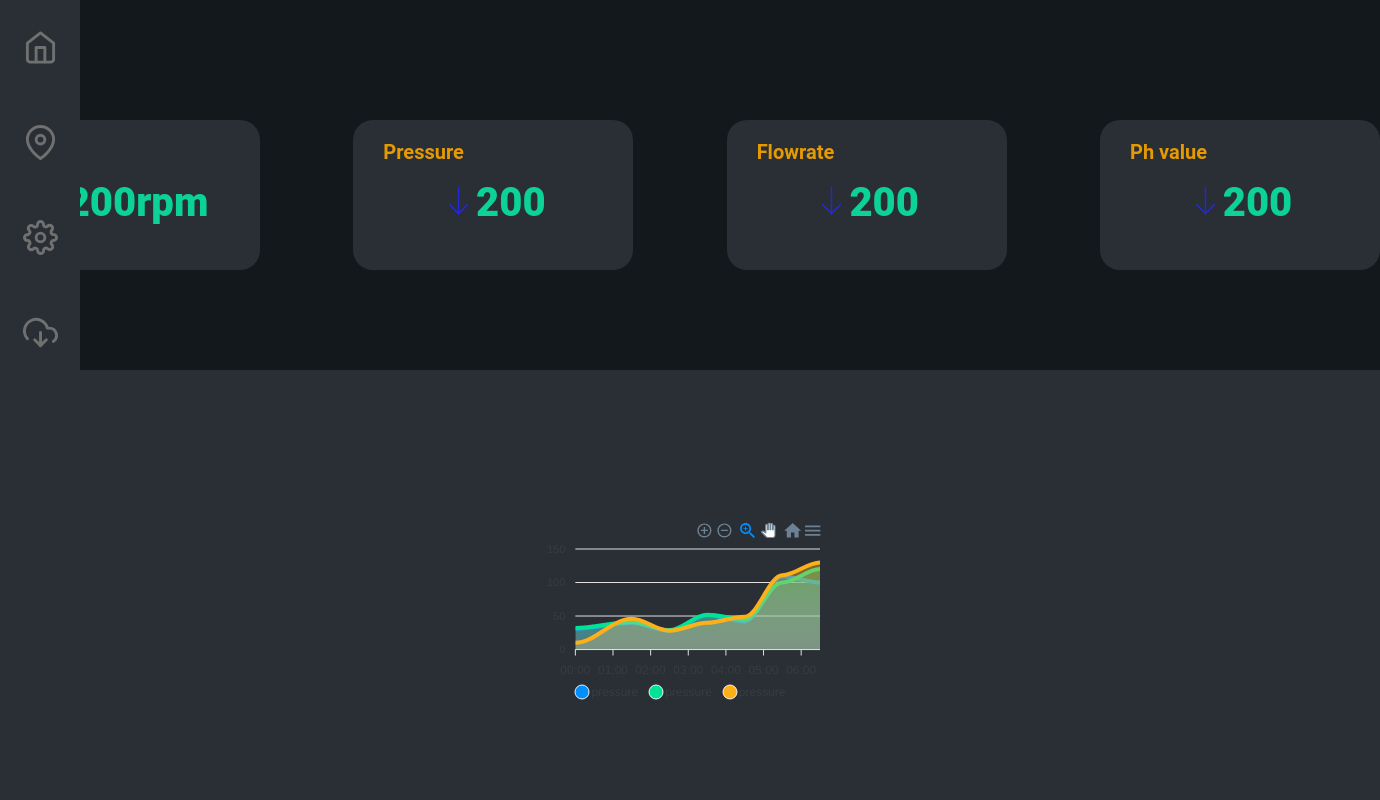
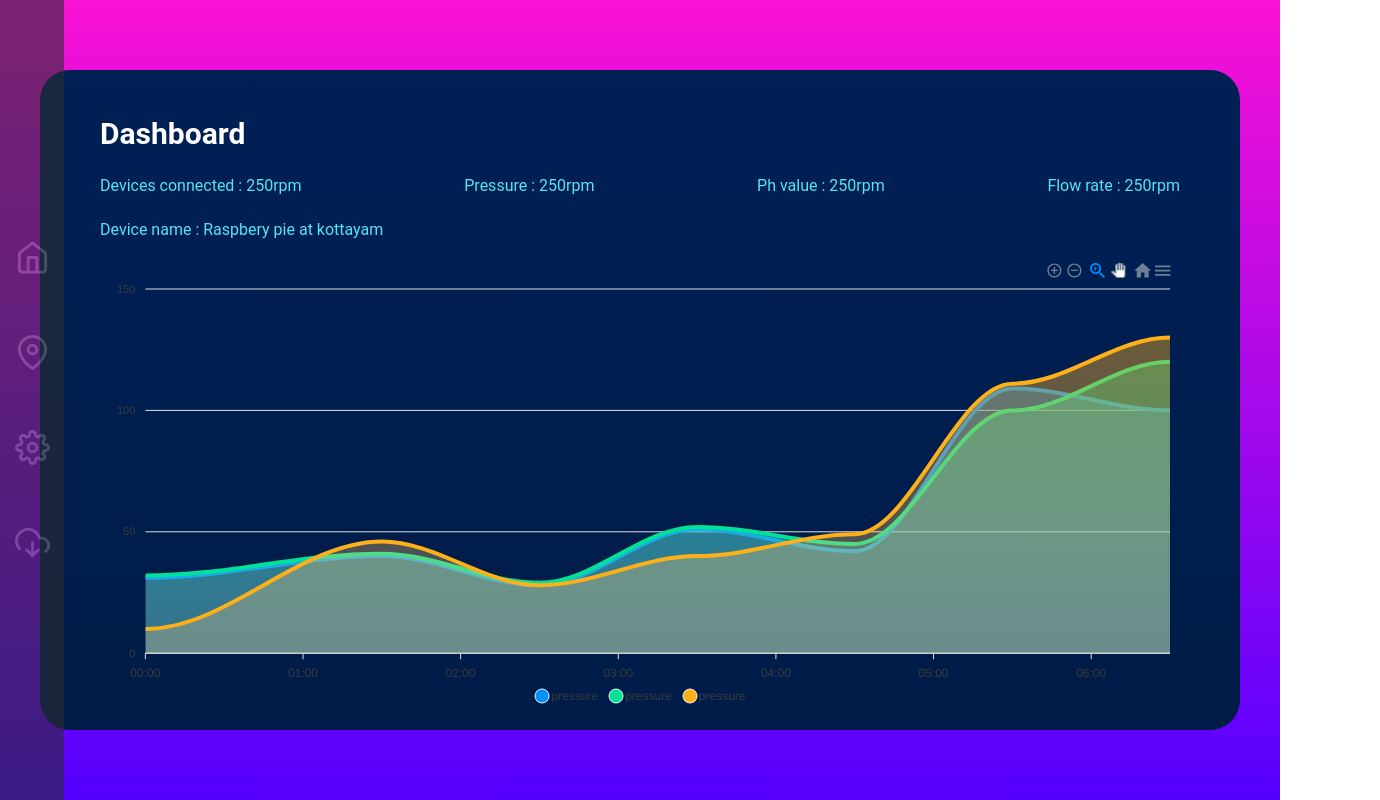
Before and after one commit to abhijith452/Water_Monitoring_System_Webapp, a React (Create React App) app in the folder water/: page / in a window 1280 px wide. Shown: the top 800 px of the page, 1380 px wide, since content can reach past the window. Built offline with nearby package versions, Linux system fonts and the light colour scheme.

Commit message:
New design again

```diff
--- a/water/src/App.js
+++ b/water/src/App.js
@@ -1,7 +1,7 @@
 import React from 'react';
 import './App.css';
 import Nav from './components/nav';
-import Menu from './components/menu';
+
 import Home from './components/home';
 
 function App() {
--- a/water/src/components/chart.js
+++ b/water/src/components/chart.js
@@ -39,7 +39,18 @@ function ApexChart(props){
 return(
  <div className ="chart">
 
-   <ReactApexChart className ="chart__container__chart" options={options} series = {series} type="area"/>
+  <div className="chart__container">
+  <h2 className="chart__container__title">Dashboard</h2>
+   <div className="chart__container__parameters">
+     <p className="chart__container__parameters__value">Devices connected : <span>250rpm</span></p>
+     <p className="chart__container__parameters__value">Pressure : <span>250rpm</span></p>
+     <p className="chart__container__parameters__value">Ph value : <span>250rpm</span></p>
+     <p className="chart__container__parameters__value">Flow rate : <span>250rpm</span></p>
+
+   </div>
+   <p className="chart__container__device">Device name : Raspbery pie at kottayam</p>
+   <ReactApexChart className ="chart__container__chart" options={options} series = {series} height ={450}type="area"/>
+   </div>
 
  </div>
 )
--- a/water/src/components/home.js
+++ b/water/src/components/home.js
@@ -19,7 +19,19 @@ function Home() {
     <div className="home">
 
        <div className ="cards">
-      <Card title = "Devices"
+       <Chart x ={data} x2 ={data1} x3 ={data2} y ={y} name="pressure"/>
+      </div>
+    </div>
+  );
+}
+
+export default Home;
+
+
+
+
+{/*
+<Card title = "Devices"
             value = "200rpm"
 
       />
@@ -37,24 +49,4 @@ function Home() {
       />
 
     </div>
-    <Chart x ={data} x2 ={data1} x3 ={data2} y ={y} name="pressure"/>
-    </div>
-  );
-}
-
-export default Home;
-
-
-function Card(props) {
-    return (
-      <div className="card">
-         <h5 className="card__title">{props.title}</h5>
-        <div className ="card__row">
-             <h3 className="card__row__icon"><svg role="img" xmlns="http://www.w3.org/2000/svg" viewBox="0 0 24 24" aria-labelledby="arrowDownIconTitle" stroke="#2329D6" stroke-width="1" stroke-linecap="square" stroke-linejoin="miter" fill="none" color="#2329D6"> <title id="arrowDownIconTitle">Arrow Down</title> <path d="M6 15l6 6 6-6"/> <path d="M12 3v17"/> <path stroke-linecap="round" d="M12 21v-1"/> </svg></h3>
-             <p className="card__row__value">{props.value}</p>
-        </div>
-
-
-      </div>
-    );
-  }
+    <Chart x ={data} x2 ={data1} x3 ={data2} y ={y} name="pressure"/> */}
--- a/water/src/components/menu.js
+++ /dev/null
@@ -1,15 +0,0 @@
-import React from 'react';
-import './scss/menu.scss';
-
-
-function Menu() {
-  return (
-    <div className="menu">
-     <svg xmlns="http://www.w3.org/2000/svg" viewBox="0 0 24 24" fill="none" stroke="currentColor" stroke-width="2" stroke-linecap="round" stroke-linejoin="round" class="feather feather-bell"><path d="M18 8A6 6 0 0 0 6 8c0 7-3 9-3 9h18s-3-2-3-9"></path><path d="M13.73 21a2 2 0 0 1-3.46 0"></path></svg>
-     <svg xmlns="http://www.w3.org/2000/svg" viewBox="0 0 24 24" fill="none" stroke="currentColor" stroke-width="2" stroke-linecap="round" stroke-linejoin="round" class="feather feather-settings"><circle cx="12" cy="12" r="3"></circle><path d="M19.4 15a1.65 1.65 0 0 0 .33 1.82l.06.06a2 2 0 0 1 0 2.83 2 2 0 0 1-2.83 0l-.06-.06a1.65 1.65 0 0 0-1.82-.33 1.65 1.65 0 0 0-1 1.51V21a2 2 0 0 1-2 2 2 2 0 0 1-2-2v-.09A1.65 1.65 0 0 0 9 19.4a1.65 1.65 0 0 0-1.82.33l-.06.06a2 2 0 0 1-2.83 0 2 2 0 0 1 0-2.83l.06-.06a1.65 1.65 0 0 0 .33-1.82 1.65 1.65 0 0 0-1.51-1H3a2 2 0 0 1-2-2 2 2 0 0 1 2-2h.09A1.65 1.65 0 0 0 4.6 9a1.65 1.65 0 0 0-.33-1.82l-.06-.06a2 2 0 0 1 0-2.83 2 2 0 0 1 2.83 0l.06.06a1.65 1.65 0 0 0 1.82.33H9a1.65 1.65 0 0 0 1-1.51V3a2 2 0 0 1 2-2 2 2 0 0 1 2 2v.09a1.65 1.65 0 0 0 1 1.51 1.65 1.65 0 0 0 1.82-.33l.06-.06a2 2 0 0 1 2.83 0 2 2 0 0 1 0 2.83l-.06.06a1.65 1.65 0 0 0-.33 1.82V9a1.65 1.65 0 0 0 1.51 1H21a2 2 0 0 1 2 2 2 2 0 0 1-2 2h-.09a1.65 1.65 0 0 0-1.51 1z"></path></svg>
-
-    </div>
-  );
-}
-
-export default Menu;
--- a/water/src/components/scss/chart.scss
+++ b/water/src/components/scss/chart.scss
@@ -1,18 +1,42 @@
 @import './main.scss';
 
 .chart{
-    width: 1400px;
-    height: 500px;
-    background-color: $primary;
-    margin-top: 100px;
+    width: 1200px;
+    height: 660px;
+    background-image: linear-gradient(#002056,#001B47);
+    border-radius: 30px;
 
-        @include flexbox(center,row);
+
+        @include flexbox(center,unset);
+
+        &__container{
+               width: 90%;
+
+        &__title{
+            color: white;
+            margin-top: 40px;
+            font-size: 30px;
+        }
+
+        &__parameters{
+            @include flexbox(space-between,row);
+            color: #56E4EE;
+            margin: 25px 0;
+            &__value{
+                font-size: medium;
+            }
+        }
+        &__device{
+            color: #56E4EE;
+            margin-bottom: 20px;
+            font-size: medium;
+        }
 
         &__chart{
-            margin: auto 0;
-            width: 1200px;
+            width: 100%;
+
         }
-
+    }
 
 
 }
--- a/water/src/components/scss/home.scss
+++ b/water/src/components/scss/home.scss
@@ -1,67 +1,8 @@
 @import './main.scss';
 
-.home{
-    margin-top: 5rem;
-    margin-left: 5rem;
-
-    @include flexbox(unset,column);
-    .cards{
-        width: 1400px;
-
-        @include flexbox(space-between,row);
-        .card{
-            margin-top: 40px;
-            width: 280px;
-            height: 150px;
-            background-color: $primary;
-            border-radius: 20px;
-
-
-            &__title{
-                margin-top: 20px;
-                margin-left: 30px;
-                color: $yel;
-                font-size: 20px;
-            }
-
-            &__row{
-
-             @include flexbox(center,row);
-
-             margin-top: 15px;
-                &__icon{
-
-                    svg{
-                        width: 35px;
-
-                        color: $blue;
-
-                    }
-
-                }
-                &__value{
-                    color: $gre;
-                    font-size: 40px;
-                    font-weight: 800;
-                }
-            }
-
-
-        }
-
-
-    }
+.home {
+    @include flexbox(center,unset);
+    align-items: center;
+    width: 100%;
+    height: 100vh;
 }
-
-@media only screen and (max-width: 768px){
-    .home{
-        margin-top: 5rem;
-        margin-left: 0;
-        @include flexbox(unset,column);
-        .cards{
-            @include flexbox(center,column);
-
-        }
-    }
-
-}
--- a/water/src/components/scss/main.scss
+++ b/water/src/components/scss/main.scss
@@ -25,5 +25,5 @@ $blue : #00AEE3;
 
 body{
     font-family: $font;
-    background-color: $secondary;
+    background-image: linear-gradient(#FA11D4, #5500FF);
 }
--- a/water/src/components/scss/menu.scss
+++ /dev/null
@@ -1,19 +0,0 @@
-@import './main.scss';
-
-.menu{
-    width: 100%;
-    height: 5rem;
-    position: fixed;
-    top: 0;
-    left: 0;
-    background-color: $primary;
-    @include flexbox(flex-end,row);
-
-    svg{
-        color:$tri;
-        width: 30px;
-        margin:0 30px;
-
-    }
-
-}
--- a/water/src/components/scss/nav.scss
+++ b/water/src/components/scss/nav.scss
@@ -2,13 +2,14 @@
 
 
 .nav{
-    width: 5rem;
+    width: 4rem;
     height: 100vh;
     background-color: $primary;
     position: fixed;
     top: 0;
     left: 0;
-    @include flexbox(unset,column);
+    @include flexbox(center,column);
+    opacity: .6;
 
     svg{
 
```
